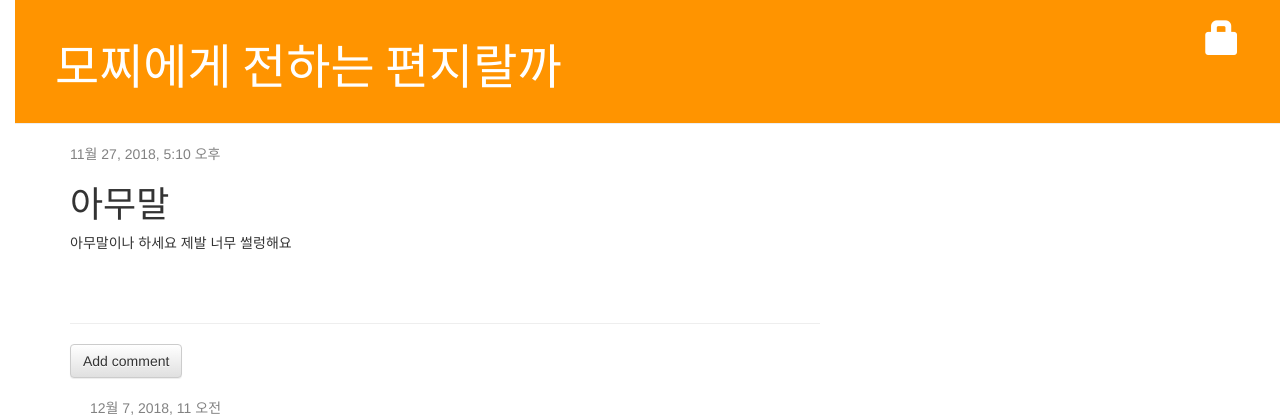
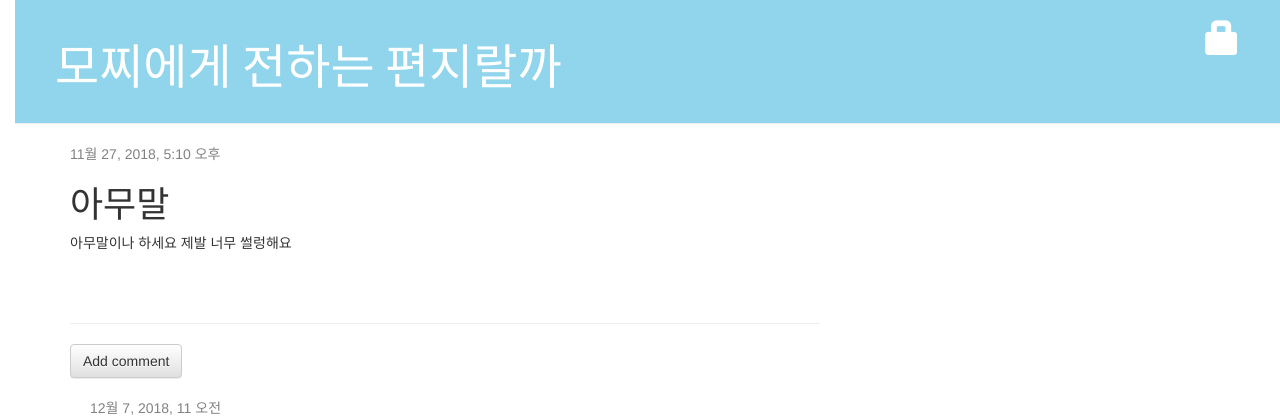
Before and after one commit to ChoiDeborah/dJangoPractice, a Django app: page /post/2/ in a window 1280 px wide. Shown: the top 420 px of the page. Run offline with Django 3.2, Linux system fonts and the light colour scheme; data comes from the database, SQL or seed files in the repository; some libraries are stand-ins or nearby versions.

Commit message:
chage color

```diff
--- a/blog/static/css/blog.css
+++ b/blog/static/css/blog.css
@@ -1,5 +1,5 @@
 h1 a {
-    color: #FCA205;
+    color: #a8dbec;
     font-family: 'Lobster';
 }
 body {
@@ -7,7 +7,7 @@ body {
 }
 
 .page-header {
-    background-color: #ff9400;
+    background-color: #90d5eb;
     margin-top: 0;
     padding: 20px 20px 20px 40px;
 }
```
